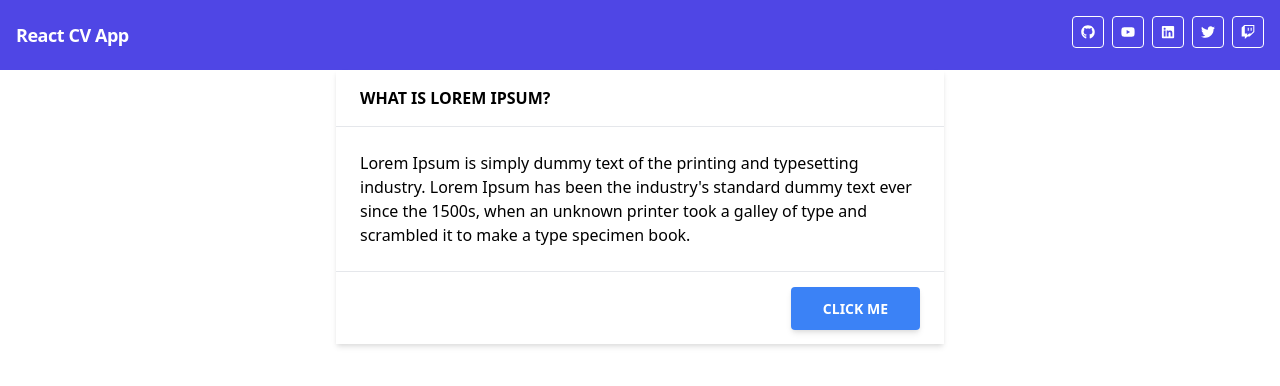
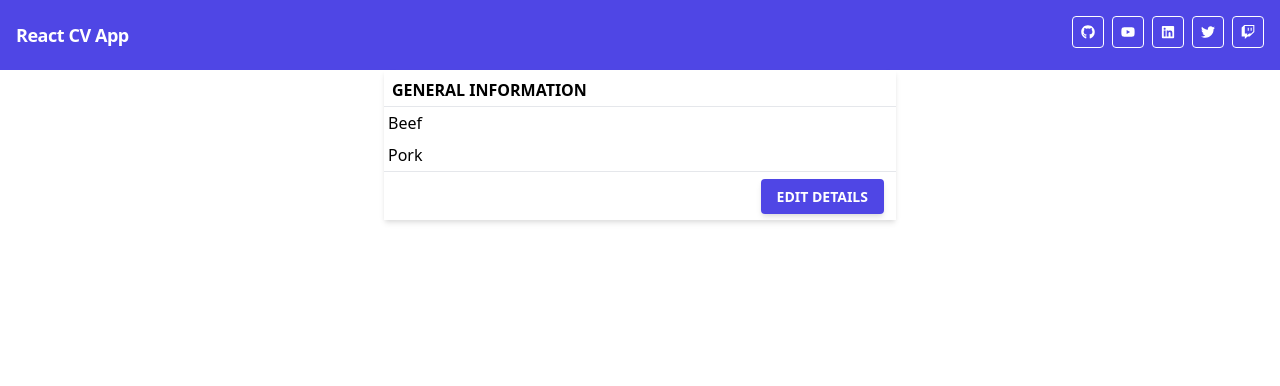
Before and after one commit to JLoweDev/react-cv, a React (Create React App) app: page / in a window 1280 px wide. Shown: the top 386 px of the page. Built offline with nearby package versions, Linux system fonts and the light colour scheme.

Commit message:
General Info card is styled

```diff
--- a/src/components/GeneralInfo.js
+++ b/src/components/GeneralInfo.js
@@ -3,20 +3,20 @@ import React from 'react'
 const GeneralInfo = () => {
     return (
         <div>
-            <div class="max-w-2xl mx-auto sm:px-6 lg:px-8">
+            <div class="max-w-xl mx-auto sm:px-6 lg:px-8">
                 <div class="overflow-hidden shadow-md">
-                    <div class="px-6 py-4 bg-white border-b border-gray-200 font-bold uppercase">
-                        What is Lorem Ipsum?
+                    <div class="mt-1 px-2 py-1 bg-white border-b border-gray-200 font-bold uppercase">
+                        General Information
                     </div>
-                    <div class="p-6 bg-white border-b border-gray-200">
-                        Lorem Ipsum is simply dummy text of the printing and typesetting industry.
-                        Lorem Ipsum has been the industry's standard dummy text ever since the 1500s,
-                        when an unknown printer took a galley of type and scrambled it to make a type
-                        specimen book.
+                    <div class="p-1 bg-white">
+                        <span>Beef</span>
                     </div>
-                    <div class="p-6 bg-white border-gray-200 text-right">
-                        <a class="bg-blue-500 shadow-md text-sm text-white font-bold py-3 md:px-8 px-4 hover:bg-blue-400 rounded uppercase"
-                            href="#">Click Me</a>
+                    <div class="p-1 bg-white border-b border-gray-200">
+                        <span>Pork</span>
+                    </div>
+                    <div class="p-3 bg-white border-gray-200 text-right">
+                        <a class="bg-indigo-600 shadow-md text-sm text-white font-bold py-2 md:px-4 px-1 hover:bg-indigo-400 rounded uppercase"
+                            href="#">Edit Details</a>
                     </div>
                 </div>
             </div>
```
Also changed, not shown: 1 other file (tests, documents, lock files or other folders).
